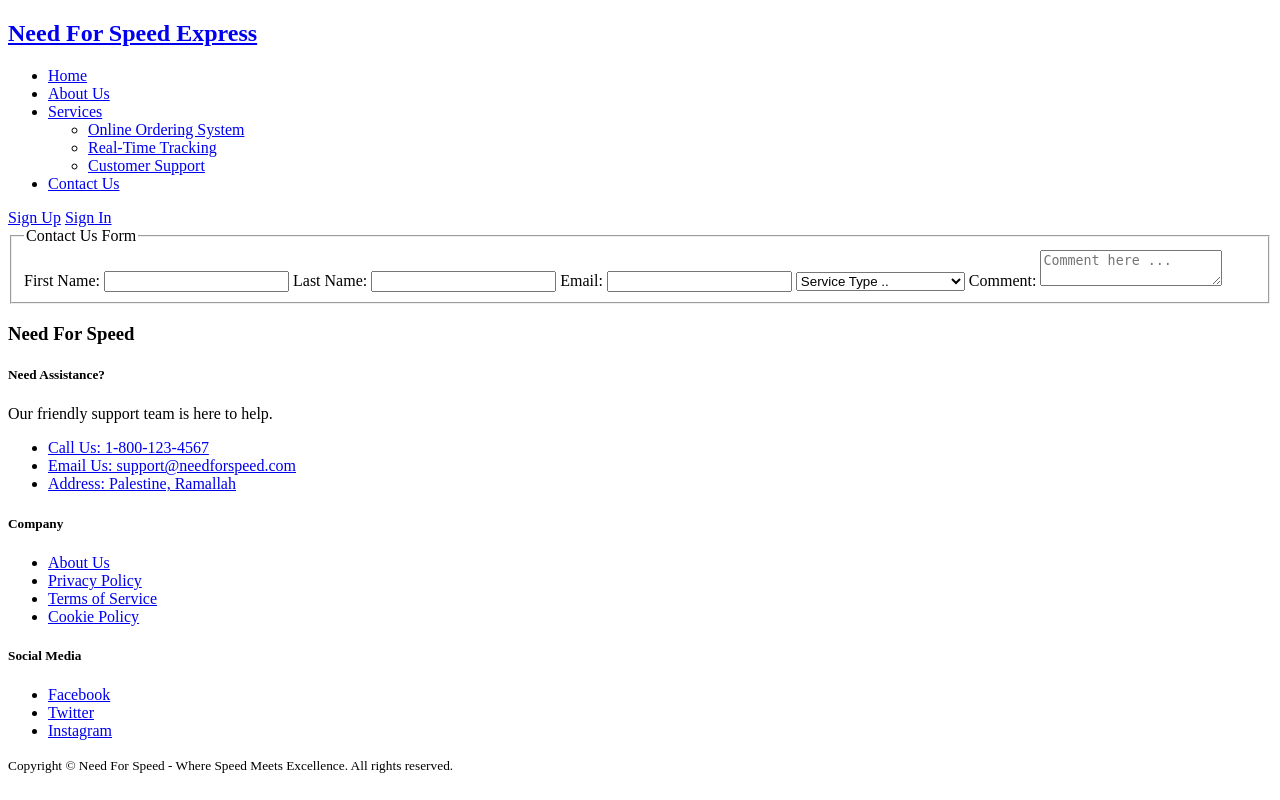
After one commit to Banay97/Need-for-Speed, a Django app: page /contact-us in a window 1280 px wide. The commit adds this page. Run offline with Django 5.2, Linux system fonts and the light colour scheme.

Commit message:
uploading Contact Us file

```diff
--- a/need_for_speed_app/urls.py
+++ b/need_for_speed_app/urls.py
@@ -4,4 +4,5 @@ from . import views
 urlpatterns = [
     path('', views.home, name='home'),
     path('about-us', views.about_us, name='about_us'),
+    path('contact-us', views.contact_us, name='contact_us')
 ]
--- a/need_for_speed_app/views.py
+++ b/need_for_speed_app/views.py
@@ -6,3 +6,6 @@ def home(request):
 
 def about_us(request):
     return render(request, 'AboutUs.html')
+
+def contact_us(request):
+    return render(request, 'ContactUs.html')
--- /dev/null
+++ b/templates/ContactUs.html
@@ -0,0 +1,229 @@
+<!DOCTYPE html>
+<html lang="en" >
+<head>
+    <meta charset="UTF-8">
+    <meta name="description" content="Need For Speed Website">
+    <meta name="keywords" content="HTML, CSS, JavaScript">
+    {% comment %} <link rel="stylesheet" href="{% static 'css/bootstrap.min.css' %}"> {% endcomment %}
+    <meta name="viewport" content="width=device-width, initial-scale=1.0">
+    {% comment %} <link rel="stylesheet" href="{% static 'css/home.css'%}" type="text/css"> {% endcomment %}
+    <title>Contact Us Page</title>
+    {% comment %} <style>
+        * {
+            margin: 0;
+            padding: 0;
+            box-sizing: border-box;
+        }
+        body {
+            font-family: Arial, sans-serif;
+            background: linear-gradient(to right, #FAFAFA, #F5F5DC);
+
+        }
+        nav {
+            width: 100%;
+            background: linear-gradient(to right, #3cb371e0, #2E8B57);
+            height: 75px;
+            display: flex;
+            align-items: center;
+            padding: 0 20px;
+            justify-content: space-between;
+        }
+        .nav-left {
+            flex: 1;
+            display: flex;
+            align-items: center;
+        }
+        .nav-left h1 {
+            font-size: 32px;
+            font-family: Arial, sans-serif;
+            color: white;
+            text-transform: uppercase;
+        }
+        .nav-left h1 a{
+            color: #fff;
+            text-decoration: none;
+        }
+        .nav-center {
+            flex: 2;
+            display: flex;
+            justify-content: center;
+        }
+        .nav-center ul {
+            display: flex;
+            align-items: center;
+            list-style: none;
+
+        }
+        .nav-center ul li {
+            position: relative;
+        }
+        .nav-center ul li a {
+            text-decoration: none;
+            font-family: sans-serif;
+            color: #fff;
+            padding: 0 16px;
+            font-size: 17px;
+            font-weight: bold;
+            display: block;
+        }
+        .nav-center ul li a:hover {
+            background-color: #66CDAA;
+        }
+        .nav-center ul li ul {
+            position: absolute;
+            display: none;
+            background: linear-gradient(to right, #3cb371e0, #2E8B57);
+            border-radius: 0 0 5px 5px;
+        }
+        .nav-center ul li ul li {
+            line-height: 1;
+            width: 190px;
+            border-radius: 5px;
+            padding: 6px;
+        }
+        .nav-center ul li ul li a {
+            padding: 10px 16px;
+        }
+        .nav-center ul li ul li a:hover {
+            background-color: #66CDAA;
+        }
+        .nav-center ul li:hover ul {
+            display: block;
+        }
+        .nav-right {
+            display: flex;
+            align-items: center;
+        }
+        .nav-right a {
+            text-decoration: none;
+            font-family: sans-serif;
+            color: #fff;
+            padding: 0 16px;
+            font-size: 17px;
+            font-weight: bold;
+        }
+        .nav-right a:hover {
+            background-color: #66CDAA;
+        }
+    </style> {% endcomment %}
+</head>
+<body>
+    <nav>
+        <div class="nav-left">
+            <h1><a href="#" >Need For Speed Express</a></h1>
+        </div>
+        <div class="nav-center">
+            <ul>
+                <li><a href="#">Home</a></li>
+                <li><a href="#">About Us</a></li>
+                <li><a href="#">Services</a>
+                    <ul>
+                        <li><a href="#">Online Ordering System</a></li>
+                        <li><a href="#">Real-Time Tracking</a></li>
+                        <li><a href="#">Customer Support</a></li>
+                    </ul>
+                </li>
+                <li><a href="#">Contact Us</a></li>
+            </ul>
+        </div>
+        <div class="nav-right">
+            <a href="#">Sign Up</a>
+            <a href="#">Sign In</a>
+        </div>
+    </nav>
+    <section>
+        <main>
+            <form method="post" action="">
+                <fieldset>
+                    <legend>Contact Us Form</legend>
+                    <div>
+                        <label for="first_name">First Name:</label>
+                        <input type="text" required>
+                        <label for="last_name">Last Name:</label>
+                        <input type="text" required>
+                        <label for="email">Email:</label>
+                        <input type="email" required>
+                        <select>
+                            <option>Service Type ..</option>
+                            <option>How to create account?</option>
+                            <option>How to create an order?</option>
+                            <option>How to update an order?</option>
+                        </select>
+                        <label for="comment">Comment:</label>
+                        <textarea placeholder="Comment here ..."></textarea>
+
+                    </div>
+                </fieldset>
+            </form>
+        </main>
+    </section>
+
+    <footer class="bg-dark text-white text-center text-lg-start">
+        <h3 class=" p-3 bg-secondary">Need For Speed</h3>
+        <div class="container p-4">
+        <div class="row">
+            <div class="col-lg-6 col-md-12 mb-4 mb-md-0">
+            <h5 class="text-uppercase">Need Assistance?</h4>
+            <p>Our friendly support team is here to help.</p>
+                <ul class="list-unstyled mb-0">
+                <li>
+                    <a href="#!" class="text-white">Call Us: 1-800-123-4567</a>
+                </li>
+                <li>
+                    <a href="#!" class="text-white">Email Us: support@needforspeed.com</a>
+                </li>
+                <li>
+                    <a href="#!" class="text-white">Address: Palestine, Ramallah</a>
+                </li>
+                </ul>
+            </div>
+            <div class="col-lg-3 col-md-6 mb-4 mb-md-0">
+            <h5 class="text-uppercase">Company</h5>
+            <ul class="list-unstyled mb-0">
+                <li>
+                <a href="#!" class="text-white">About Us</a>
+                </li>
+                <li>
+                <a href="#!" class="text-white">Privacy Policy</a>
+                </li>
+                <li>
+                <a href="#!" class="text-white">Terms of Service</a>
+                </li>
+                <li>
+                <a href="#!" class="text-white">Cookie Policy</a>
+                </li>
+            </ul>
+            </div>
+
+            <div class="col-lg-3 col-md-6 mb-4 mb-md-0">
+            <h5 class="text-uppercase">Social Media</h5>
+            <ul class="list-unstyled mb-0">
+                <li>
+                <a href="https://facebook.com" class="text-white"><i class="fab fa-facebook-f"></i> Facebook</a>
+                </li>
+                <li>
+                <a href="https://twitter.com" class="text-white"><i class="fab fa-twitter"></i> Twitter</a>
+                </li>
+                <li>
+                <a href="https://instagram.com" class="text-white"><i class="fab fa-instagram"></i> Instagram</a>
+                </li>
+            </ul>
+            </div>
+        </div>
+        </div>
+
+        <div class="text-center p-3 bg-secondary">
+        <small> Copyright © Need For Speed - Where Speed Meets Excellence. All rights reserved.</small>
+        </div>
+    </footer>
+
+
+
+
+    <script src="https://code.jquery.com/jquery-3.6.0.min.js"></script>
+
+    <script src="https://cdn.jsdelivr.net/npm/@popperjs/core@2.9.3/dist/umd/popper.min.js"></script>
+
+    {% comment %} <script src="{% static 'js/bootstrap.min.js' %}"></script> {% endcomment %}
+</body>
+</html>
```
Also changed, not shown: templates/AboutUs.html (+1 -21 lines).
